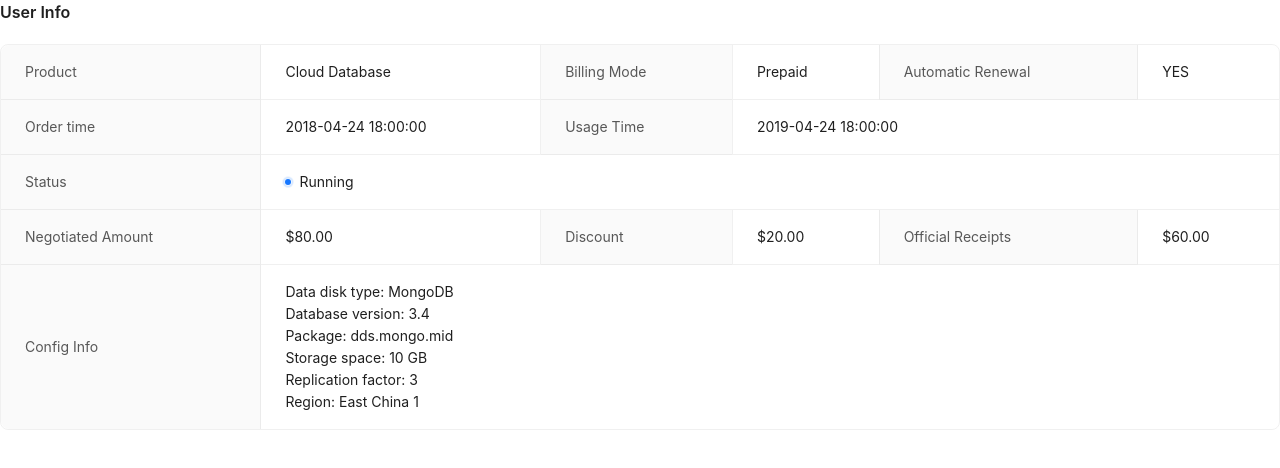
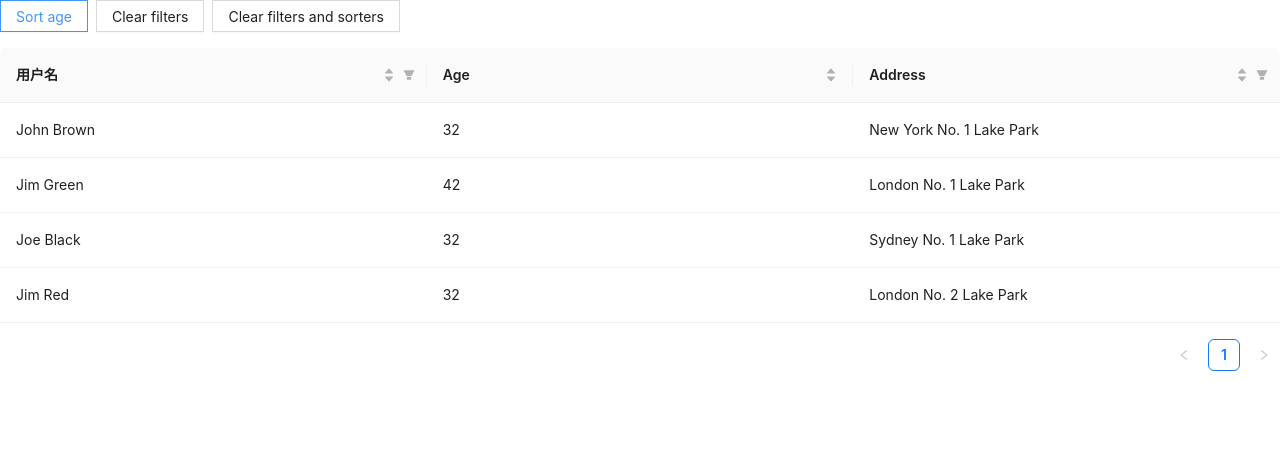
Before and after one commit to WeBankBlockchain/DDCMS-Front, a React (Create React App) app: page /test in a window 1280 px wide. Shown: the top 468 px of the page. Built offline with nearby package versions, Linux system fonts and the light colour scheme.

Commit message:
user info

```diff
--- a/src/pages/AdminTemplate.jsx
+++ b/src/components/AdminTemplate.jsx
@@ -1,8 +1,8 @@
 import { Breadcrumb, Layout, theme } from "antd";
 import React from "react";
-import AdminHeader from "../components/AdminHeader";
-import CommonFooter from "../components/CommonFooter";
-import AdminSlider from "../components/AdminSlider";
+import AdminHeader from "./AdminHeader";
+import CommonFooter from "./CommonFooter";
+import AdminSlider from "./AdminSlider";
 
 const { Content } = Layout;
 
--- a/src/pages/Admin.jsx
+++ b/src/pages/Admin.jsx
@@ -1,37 +1,14 @@
 import React from "react";
-import AdminTemplate from "./AdminTemplate";
-import { Badge, Descriptions } from "antd";
+import AdminTemplate from "../components/AdminTemplate";
 
-const Profile = () => (
-  <Descriptions title="用户信息" bordered>
-    <Descriptions.Item label="账户类型">机构</Descriptions.Item>
-    <Descriptions.Item label="账户名称" >
-      微众银行
-    </Descriptions.Item>
-    <Descriptions.Item label="证件类型"> 其他证件 </Descriptions.Item>
-    <Descriptions.Item label="证件号码" >
-      123456
-    </Descriptions.Item>
-    <Descriptions.Item label="did" span={2}>
-      did123456
-    </Descriptions.Item>
-    <Descriptions.Item label="开户日期" span={2}>
-      2018-04-24 18:00:00
-    </Descriptions.Item>
-    <Descriptions.Item label="审核状态" >
-      <Badge status="processing" text="审核中" />
-    </Descriptions.Item>
-    <Descriptions.Item label="联系方式">0755-12345678</Descriptions.Item>
-  </Descriptions>
-);
 
 export default function Admin() {
-  const AdminPage = AdminTemplate(Profile);
+  const AdminPage = AdminTemplate("admin");
 
   return (
     <AdminPage
-      defaultSelectedKeys={["5"]}
-      defaultOpenKeys={["sub2"]}
-    ></AdminPage>
+      defaultSelectedKeys={["1"]}
+      defaultOpenKeys={["sub1"]}
+    > admin </AdminPage>
   );
 }
--- a/src/pages/Login.jsx
+++ b/src/pages/Login.jsx
@@ -24,6 +24,7 @@ export default function Login() {
           localStorage.setItem("username", values.username);
           localStorage.setItem("did", res.data.did);
           localStorage.setItem("token", res.data.token);
+          localStorage.setItem("accountType", res.data.accountType);
           setTimeout(() => navigate("/admin"), 1000);
         } else {
           console.log(res);
--- a/src/pages/Test.jsx
+++ b/src/pages/Test.jsx
@@ -1,33 +1,116 @@
-import { Badge, Descriptions } from 'antd';
-const Test = () => (
-  <Descriptions title="User Info" bordered>
-    <Descriptions.Item label="Product">Cloud Database</Descriptions.Item>
-    <Descriptions.Item label="Billing Mode">Prepaid</Descriptions.Item>
-    <Descriptions.Item label="Automatic Renewal">YES</Descriptions.Item>
-    <Descriptions.Item label="Order time">2018-04-24 18:00:00</Descriptions.Item>
-    <Descriptions.Item label="Usage Time" span={2}>
-      2019-04-24 18:00:00
-    </Descriptions.Item>
-    <Descriptions.Item label="Status" span={3}>
-      <Badge status="processing" text="Running" />
-    </Descriptions.Item>
-    <Descriptions.Item label="Negotiated Amount">$80.00</Descriptions.Item>
-    <Descriptions.Item label="Discount">$20.00</Descriptions.Item>
-    <Descriptions.Item label="Official Receipts">$60.00</Descriptions.Item>
-    <Descriptions.Item label="Config Info">
-      Data disk type: MongoDB
-      <br />
-      Database version: 3.4
-      <br />
-      Package: dds.mongo.mid
-      <br />
-      Storage space: 10 GB
-      <br />
-      Replication factor: 3
-      <br />
-      Region: East China 1
-      <br />
-    </Descriptions.Item>
-  </Descriptions>
-);
+import { Button, Space, Table } from 'antd';
+import { useState } from 'react';
+const data = [
+  {
+    key: '1',
+    name: 'John Brown',
+    age: 32,
+    address: 'New York No. 1 Lake Park',
+  },
+  {
+    key: '2',
+    name: 'Jim Green',
+    age: 42,
+    address: 'London No. 1 Lake Park',
+  },
+  {
+    key: '3',
+    name: 'Joe Black',
+    age: 32,
+    address: 'Sydney No. 1 Lake Park',
+  },
+  {
+    key: '4',
+    name: 'Jim Red',
+    age: 32,
+    address: 'London No. 2 Lake Park',
+  },
+];
+const Test = () => {
+  const [filteredInfo, setFilteredInfo] = useState({});
+  const [sortedInfo, setSortedInfo] = useState({});
+  const handleChange = (pagination, filters, sorter) => {
+    console.log('Various parameters', pagination, filters, sorter);
+    setFilteredInfo(filters);
+    setSortedInfo(sorter);
+  };
+  const clearFilters = () => {
+    setFilteredInfo({});
+  };
+  const clearAll = () => {
+    setFilteredInfo({});
+    setSortedInfo({});
+  };
+  const setAgeSort = () => {
+    setSortedInfo({
+      order: 'descend',
+      columnKey: 'age',
+    });
+  };
+  const columns = [
+    {
+      title: '用户名',
+      dataIndex: 'name',
+      key: 'name',
+      filters: [
+        {
+          text: 'Joe',
+          value: 'Joe',
+        },
+        {
+          text: 'Jim',
+          value: 'Jim',
+        },
+      ],
+      filteredValue: filteredInfo.name || null,
+      onFilter: (value, record) => record.name.includes(value),
+      sorter: (a, b) => a.name.length - b.name.length,
+      sortOrder: sortedInfo.columnKey === 'name' ? sortedInfo.order : null,
+      ellipsis: true,
+    },
+    {
+      title: 'Age',
+      dataIndex: 'age',
+      key: 'age',
+      sorter: (a, b) => a.age - b.age,
+      sortOrder: sortedInfo.columnKey === 'age' ? sortedInfo.order : null,
+      ellipsis: true,
+    },
+    {
+      title: 'Address',
+      dataIndex: 'address',
+      key: 'address',
+      filters: [
+        {
+          text: 'London',
+          value: 'London',
+        },
+        {
+          text: 'New York',
+          value: 'New York',
+        },
+      ],
+      filteredValue: filteredInfo.address || null,
+      onFilter: (value, record) => record.address.includes(value),
+      sorter: (a, b) => a.address.length - b.address.length,
+      sortOrder: sortedInfo.columnKey === 'address' ? sortedInfo.order : null,
+      ellipsis: true,
+    },
+
+  ];
+  return (
+    <>
+      <Space
+        style={{
+          marginBottom: 16,
+        }}
+      >
+        <Button onClick={setAgeSort}>Sort age</Button>
+        <Button onClick={clearFilters}>Clear filters</Button>
+        <Button onClick={clearAll}>Clear filters and sorters</Button>
+      </Space>
+      <Table columns={columns} dataSource={data} onChange={handleChange} />
+    </>
+  );
+};
 export default Test;
--- /dev/null
+++ b/src/pages/UserInfo.jsx
@@ -0,0 +1,37 @@
+import React from "react";
+import AdminTemplate from "../components/AdminTemplate";
+import { Badge, Descriptions } from "antd";
+
+const Profile = () => (
+  <Descriptions title="用户信息" bordered>
+    <Descriptions.Item label="账户类型">机构</Descriptions.Item>
+    <Descriptions.Item label="账户名称" >
+      微众银行
+    </Descriptions.Item>
+    <Descriptions.Item label="证件类型"> 其他证件 </Descriptions.Item>
+    <Descriptions.Item label="证件号码" >
+      123456
+    </Descriptions.Item>
+    <Descriptions.Item label="did" span={2}>
+      did123456
+    </Descriptions.Item>
+    <Descriptions.Item label="开户日期" span={2}>
+      2018-04-24 18:00:00
+    </Descriptions.Item>
+    <Descriptions.Item label="审核状态" >
+      <Badge status="processing" text="审核中" />
+    </Descriptions.Item>
+    <Descriptions.Item label="联系方式">0755-12345678</Descriptions.Item>
+  </Descriptions>
+);
+
+export default function UserInfo() {
+  const AdminPage = AdminTemplate(Profile);
+
+  return (
+    <AdminPage
+      defaultSelectedKeys={["5"]}
+      defaultOpenKeys={["sub2"]}
+    ></AdminPage>
+  );
+}
```
Also changed, not shown: src/pages/UserList.jsx (added, +37 -0 lines), src/router/routeMap.js (+7 -2 lines).
